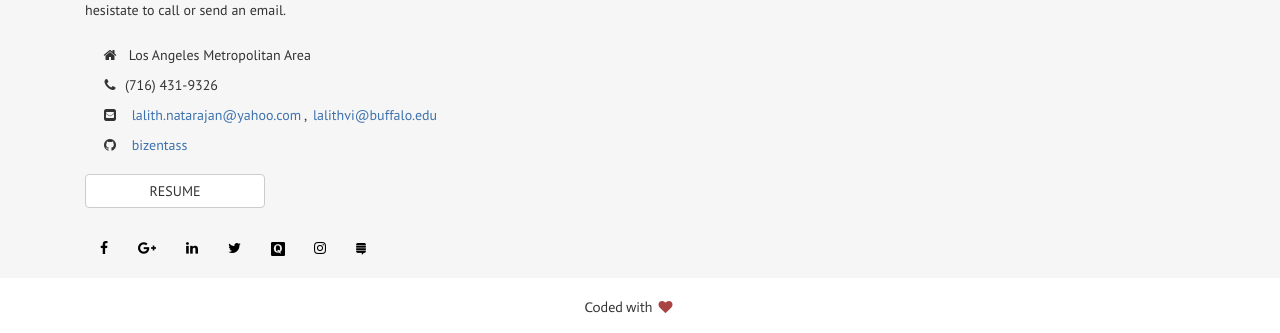
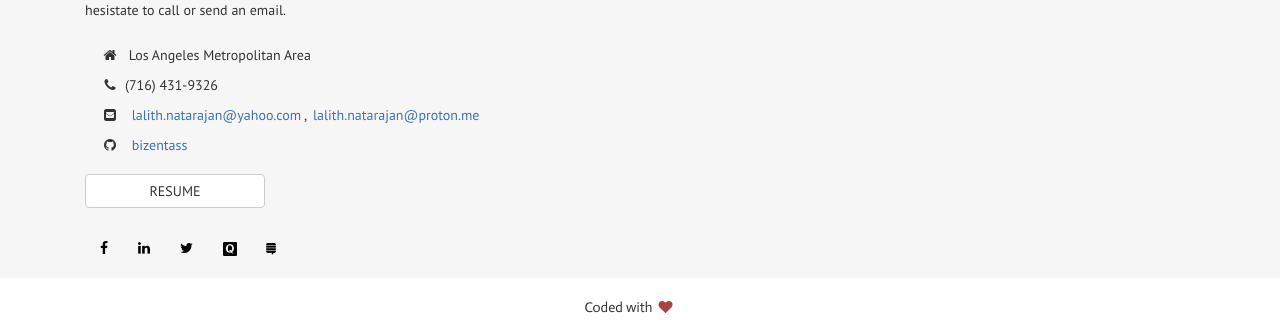
Before and after one commit to bizentass/bizentass.github.io, a Jekyll site: the page built from index.html, in a window 1280 px wide and 900 px high, scrolled down 3007 px. Shown: the part 564-897 px from the top of the window. Built offline with Jekyll 4.4.1, drawn with Linux system fonts in a browser that asks for light colours; nearby versions of some CDN libraries.

Commit message:
Update contacts.html

```diff
--- a/_includes/contacts.html
+++ b/_includes/contacts.html
@@ -22,12 +22,12 @@
 				<li><i class="fa fa-phone"></i>(716) 431-9326</li>
 				<li><i class="fa fa-envelope-square"></i> <a
 					href="mailto:lalith.natarajan@yahoo.com">lalith.natarajan@yahoo.com</a>, <a
-					href="mailto:lalithvi@buffalo.edu">lalithvi@buffalo.edu</a></li>
+					href="mailto:lalith.natarajan@proton.me">lalith.natarajan@proton.me</a></li>
 				<li><i class="fa fa-github"></i> <a
 					href="https://github.com/bizentass"> bizentass </a></li>
 			</ul>
 
-			<a target="_blank" href="http://bit.ly/lalith_natarajan_resume_2025"
+			<a target="_blank" href="https://bit.ly/ln_resume_2025"
 				class="col-md-4 btn btn-default download-btn text-uppercase">
 				Resume </a>
 
@@ -38,11 +38,7 @@
 								class="fa fa-facebook-f"></span>
 						</a></li>
 						<li><a
-							href="https://plus.google.com/u/0/101113049354604977297/"> <span
-								class="fa fa-google-plus"></span>
-						</a></li>
-						<li><a
-							href="https://www.linkedin.com/in/lalith-natarajan-84840534">
+							href="https://www.linkedin.com/in/lalithnatarajan/">
 								<span class="fa fa-linkedin"></span>
 						</a></li>
 						<li><a href="https://twitter.com/bizentass"> <span
@@ -53,9 +49,6 @@
 							style="line-height: 1.3;"> <img
 								src="images/social_media/social-26-quora.png" alt="quora-icon"
 								style="height: 14px; width: 14px" />
-						</a></li>
-						<li><a href="https://www.instagram.com/lalith.natarajan/"> <span
-								class="fa fa-instagram"></span>
 						</a></li>
 						<li><a
 							href="http://stackexchange.com/users/5488763/bizentass"> <span
```
